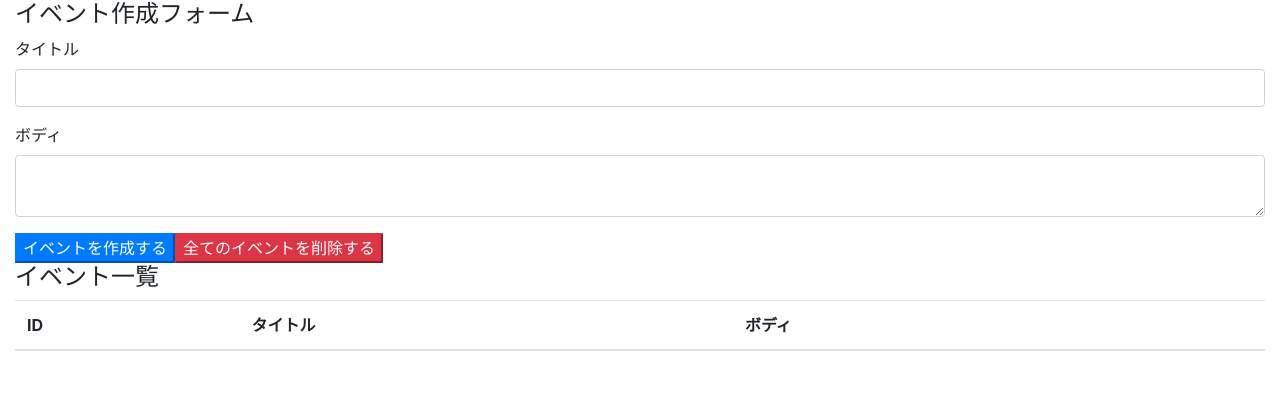
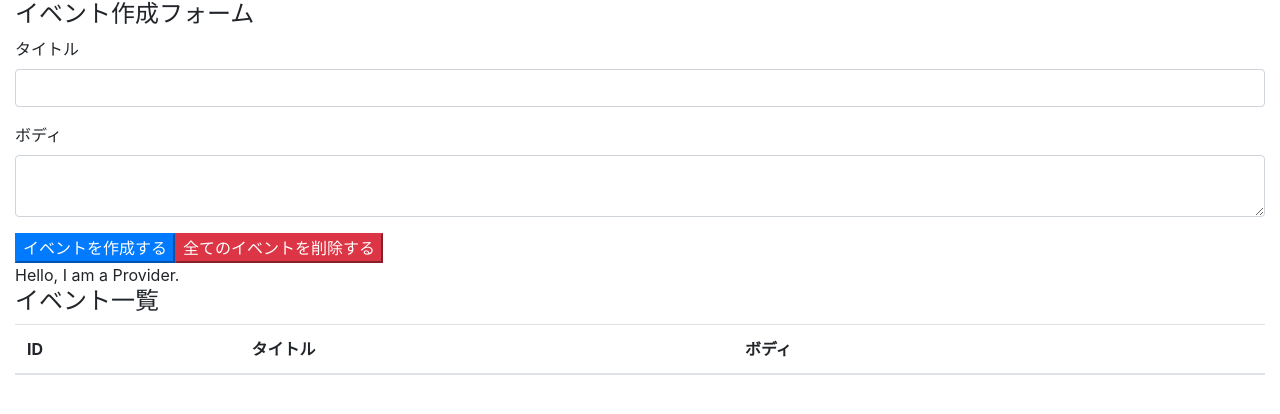
Before and after one commit to s-y1127/react-hooks-101, a React (Create React App) app: page / in a window 1280 px wide. Shown: the top 414 px of the page. Built offline with nearby package versions, Linux system fonts and the light colour scheme.

Commit message:
setup react context provider

```diff
--- a/src/components/App.jsx
+++ b/src/components/App.jsx
@@ -3,16 +3,22 @@
 
 import EventForm from './EventForm';
 import Events from './Events';
+
 import reducer from '../reducers/index';
+import AppContext from '../contexts/AppContext';
+
+console.log(AppContext);
 
 const App = () => {
   const [state, dispatch] = useReducer(reducer, []);
 
   return (
-    <div className="container-fluid">
-      <EventForm state={state} dispatch={dispatch} />
-      <Events state={state} dispatch={dispatch} />
-    </div>
+    <AppContext.Provider value={'Hello, I am a Provider.'}>
+      <div className="container-fluid">
+        <EventForm state={state} dispatch={dispatch} />
+        <Events state={state} dispatch={dispatch} />
+      </div>
+    </AppContext.Provider>
   );
 };
 
--- a/src/components/Events.jsx
+++ b/src/components/Events.jsx
@@ -1,10 +1,14 @@
-import React from 'react';
+import React, { useContext } from 'react';
 
 import Event from './Event';
+import AppContext from '../contexts/AppContext';
 
 const Events = ({ state, dispatch }) => {
+  const value = useContext(AppContext);
+
   return (
     <>
+      <div>{value}</div>
       <h4>イベント一覧</h4>
       <table className="table table-hover">
         <thead>
```
